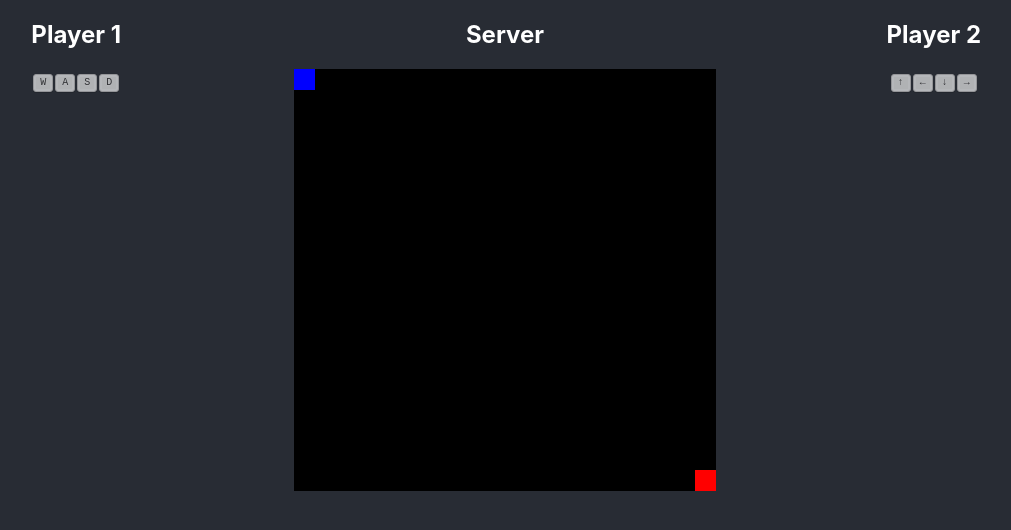
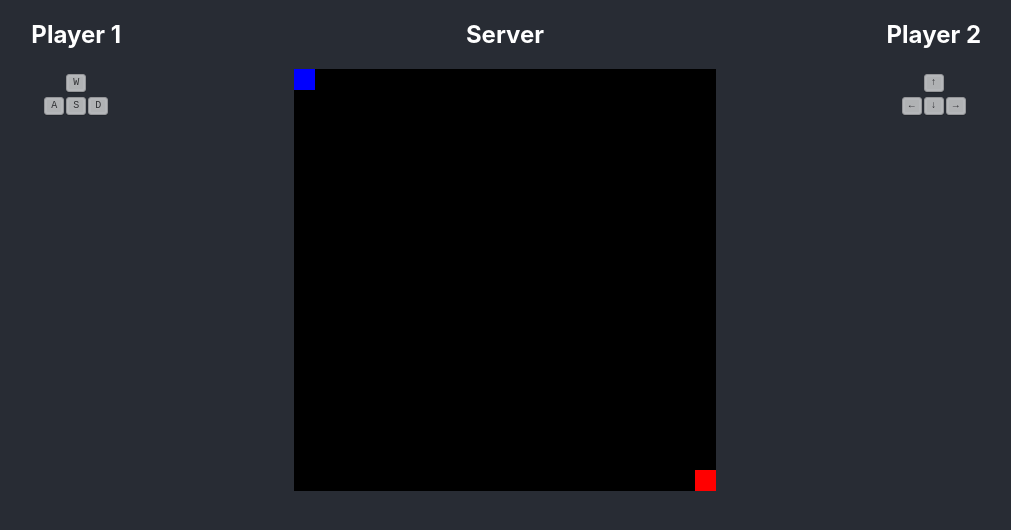
Before and after one commit to toolness/netcode-fun, a React (Create React App) app: page / in a window 1280 px wide. Shown: the top 530 px of the page, without its empty margins (135-1146 px from the left). Built offline with nearby package versions, Linux system fonts and the light colour scheme.

Commit message:
Add input for second player.

```diff
--- a/src/App.tsx
+++ b/src/App.tsx
@@ -3,7 +3,6 @@ import './App.css';
 import { Player, Sim, SimViz } from './Sim';
 import { Vec2, VEC2_ZERO, vec2Subtract } from "./Vec2";
 import { InputManager } from './InputManager';
-import { InputDisplay } from './InputDisplay';
 import { Vec2Input } from './Vec2Input';
 
 const PLAYER_SIZE: Vec2 = {x: 5, y: 5};
@@ -36,11 +35,7 @@ const App: React.FC = () => {
         <div className="App-viewports">
           <div>
             <h2>Player 1</h2>
-            <InputDisplay button="w"/>
-            <InputDisplay button="a"/>
-            <InputDisplay button="s"/>
-            <InputDisplay button="d"/>
-            <Vec2Input up="w" down="s" left="a" right="d" onChange={v => console.log(v)} />
+            <Vec2Input up="w" down="s" left="a" right="d" onChange={v => console.log('p1', v)} />
           </div>
           <div>
             <h2>Server</h2>
@@ -48,10 +43,7 @@ const App: React.FC = () => {
           </div>
           <div>
             <h2>Player 2</h2>
-            <InputDisplay button="arrowup"/>
-            <InputDisplay button="arrowleft"/>
-            <InputDisplay button="arrowdown"/>
-            <InputDisplay button="arrowright"/>
+            <Vec2Input up="arrowup" down="arrowdown" left="arrowleft" right="arrowright" onChange={v => console.log('p2', v)} />
           </div>
         </div>
       </div>
--- a/src/Vec2Input.tsx
+++ b/src/Vec2Input.tsx
@@ -1,6 +1,7 @@
 import React, { useContext, useEffect, useState, useRef } from 'react';
 import { Button, InputContext } from './InputManager';
 import { Vec2 } from './Vec2';
+import { InputDisplay } from './InputDisplay';
 
 function getAxis(positive: boolean, negative: boolean): number {
   if (positive && negative) return 0;
@@ -47,5 +48,14 @@ export const Vec2Input: React.FC<{
     }
   }, [xVel, prevXVel, yVel, prevYVel, onChange]);
 
-  return null;
+  return (
+    <div>
+      <div><InputDisplay button={props.up} /></div>
+      <div>
+        <InputDisplay button={props.left} />
+        <InputDisplay button={props.down} />
+        <InputDisplay button={props.right} />
+      </div>
+    </div>
+  );
 };
```
